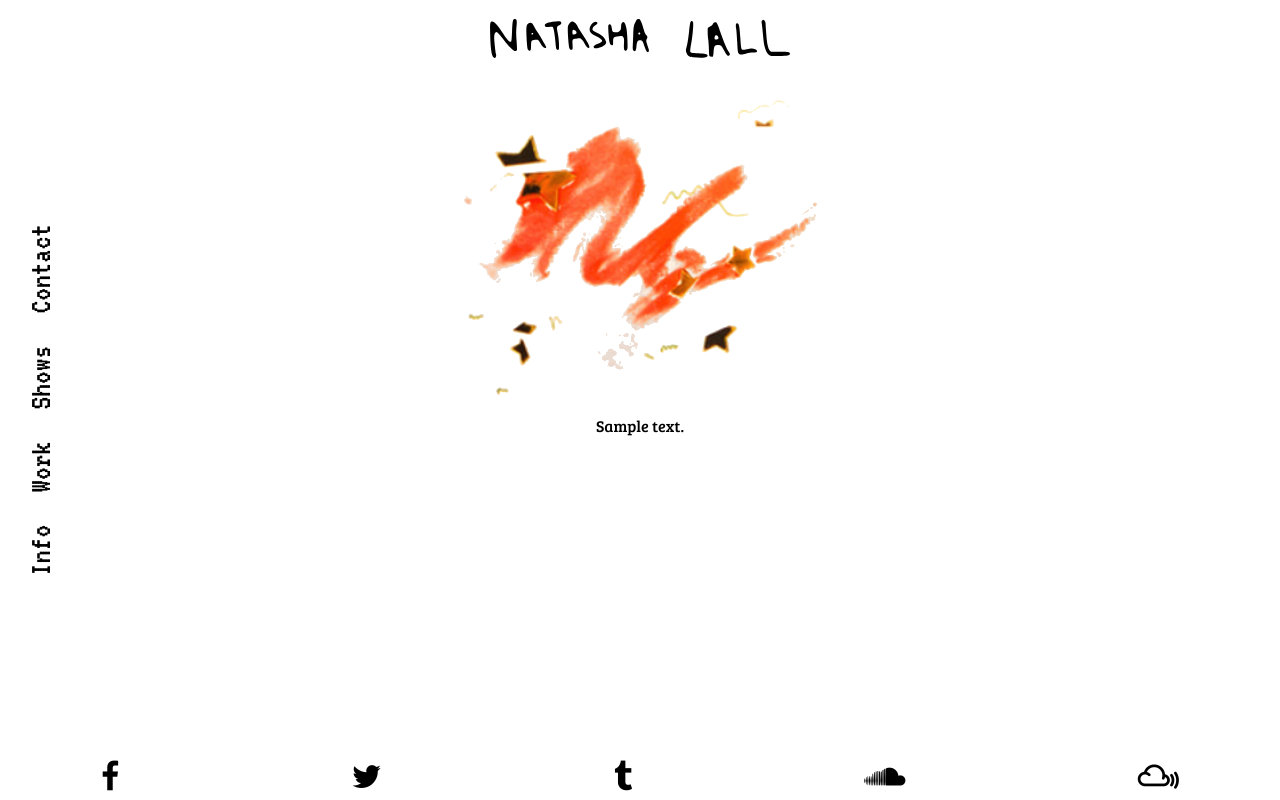
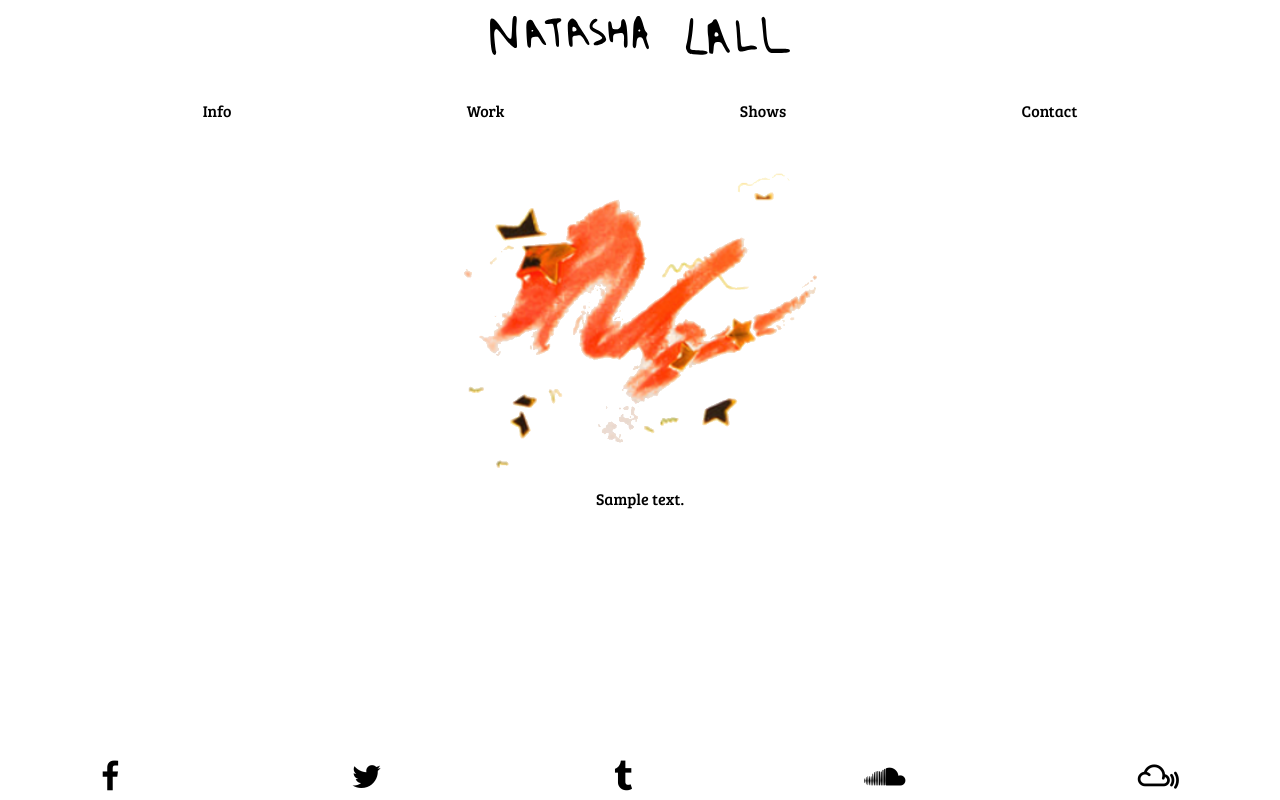
Before and after one commit to hectorbennett/natashalall.com, a Django app: template natashalall/main/templates/main/index.html in a window 1280 px wide. Run offline with Django 3.2, Linux system fonts and the light colour scheme; the template is opened without the code that fills it: most values are stand-ins (such as "Sample title", 1, 10 or a date in 2020); some libraries are stand-ins or nearby versions; some web fonts are replaced.

Commit message:
Hector - relocated navbar

```diff
--- a/natashalall/main/static/css/main.css
+++ b/natashalall/main/static/css/main.css
@@ -45,9 +45,14 @@ a:active {
     font-size: 3rem;
 }
 
-.nav {
+.menu-bar {
+    padding-top: 30px;
+    padding-bottom: 30px;
+}
+
+/* .nav {
     width: 100vh;
-}
+} */
 
 .navbar-rotated-right {
     -webkit-transform: rotate(90deg);
--- a/natashalall/main/templates/main/base.html
+++ b/natashalall/main/templates/main/base.html
@@ -28,10 +28,43 @@
 </head>
 
 <body>
+    <div class="container">
+        <!-- Main logo -->
+        <nav class="navbar navbar-expand justify-content-center">
+            <ul class="nav nav-justified">
+                <li class="nav-item">
 
-    <!-- Left hand menu bar -->
-    <nav class="navbar navbar-expand navbar-rotated-left">
-        <ul class="nav justify-content-center slideright">
+                </li>
+            </ul>
+        </nav>
+
+        <!-- Main logo -->
+        <ul class="nav justify-content-center flex-column flex-sm-row">
+            <li class="nav-item">
+                <a href="/">{% include 'main/logo.html' %}</a>
+            </li>
+        </ul>
+
+        <!-- Menu bar -->
+        <ul class="menu-bar nav justify-content-around flex-column flex-sm-row">
+            <li class="nav-item">
+                <a class="nav-link active" href="#">Info</a>
+            </li>
+            <li class="nav-item">
+                <a class="nav-link" href="#">Work</a>
+            </li>
+            <li class="nav-item">
+                <a class="nav-link" href="#">Shows</a>
+            </li>
+            <li class="nav-item">
+                <a class="nav-link" href="#">Contact</a>
+            </li>
+        </ul>
+    </div>
+
+
+    <!-- <nav class="navbar navbar-expand">
+        <ul class="nav justify-content-center">
             <li class="nav-item">
                 <a class="nav-link" href="/">Info</a>
             </li>
@@ -45,15 +78,8 @@
                 <a class="nav-link" href="/contact">Contact</a>
             </li>
         </ul>
-    </nav>
-    <!-- Right hand logo bar -->
-    <nav class="navbar navbar-expand justify-content-center">
-        <ul class="nav nav-justified slideright">
-            <li class="nav-item">
-                <a href="/">{% include 'main/logo.html' %}</a>
-            </li>
-        </ul>
-    </nav>
+    </nav> -->
+
 
     {% block content %}{% endblock %}
 
```
